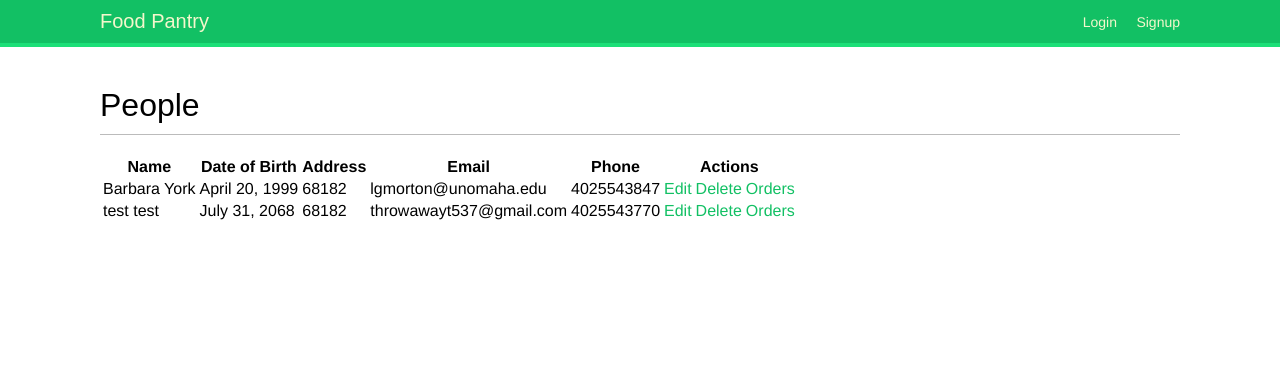
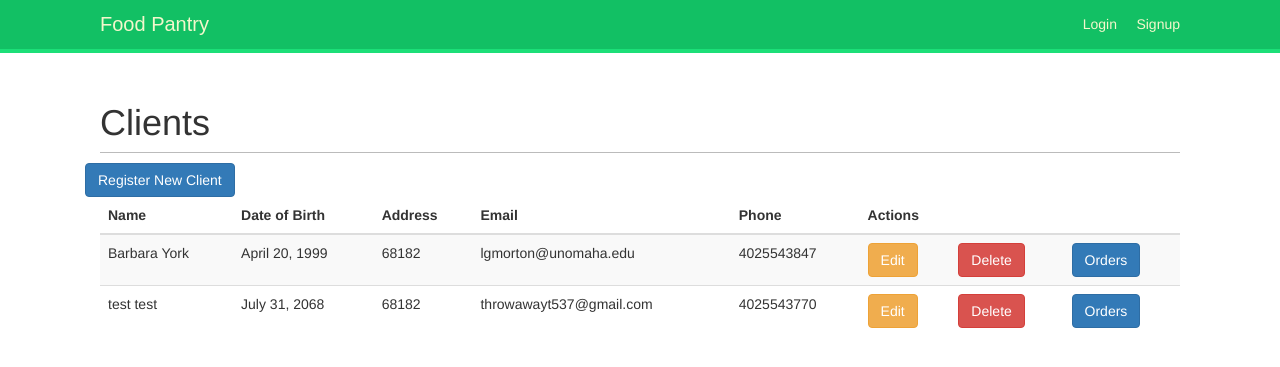
Before and after one commit to Sharon-SA/GoodShephard, a Django app: page /client_list in a window 1280 px wide. Shown: the top 367 px of the page. Run offline with Django 4.2, Linux system fonts and the light colour scheme; data comes from the database, SQL or seed files in the repository; both versions use the stored data as it was after the commit; some libraries are stand-ins or nearby versions; some web fonts are replaced.

Commit message:
Add Button for CLient

```diff
--- a/account/templates/base.html
+++ b/account/templates/base.html
@@ -4,6 +4,9 @@
 <head>
     <title>{% block title %}{% endblock %}</title>
     <link href="{% static "css/base.css" %}" rel="stylesheet">
+    <link rel="stylesheet" href="https://maxcdn.bootstrapcdn.com/bootstrap/3.4.1/css/bootstrap.min.css">
+     <script src="https://ajax.googleapis.com/ajax/libs/jquery/3.6.0/jquery.min.js"></script>
+     <script src="https://maxcdn.bootstrapcdn.com/bootstrap/3.4.1/js/bootstrap.min.js"></script>
 </head>
 <body>
     <div id="header">
@@ -13,8 +16,8 @@
                 <li {% if section == "dashboard" %} class="selected" {% endif %}>
                     <a href="{% url "dashboard" %}">My Dashboard</a>
                 </li>
-                <li {% if section == "people" %}class="selected"{% endif %}>
-                    <a href="{% url "client_list" %}">People</a>
+                <li {% if section == "clients" %}class="selected"{% endif %}>
+                    <a href="{% url "client_list" %}">Clients</a>
                 </li>
                 <li {% if section == "Orders" %} class="selected"{% endif %}>
                     <a href="{% url "order_list" %}">Orders</a>
--- a/account/templates/crm/client_list.html
+++ b/account/templates/crm/client_list.html
@@ -1,11 +1,17 @@
 {% extends "base.html" %}
 {% block title %}
-    People
+    Clients
 {% endblock %}
 
 {% block content %}
-    <h1>People</h1>
-    <table>
+    <h1>Clients</h1>
+
+     <div class="row">
+         <a href="{% url 'client_new' %}"><span
+                    class="btn btn-primary">Register New Client</span></a>
+    </div>
+
+    <table class="table table-striped">
         <thead>
             <tr>
                 <th>Name</th>
@@ -25,8 +31,8 @@
                 <td>{{ client.email }}</td>
                 <td>{{ client.phone }}</td>
                 <td><a href="{% url "client_edit" pk=client.pk %}" class="btn btn-warning">Edit</a></td>
-                <td><a href="{% url "client_delete" pk=client.pk %}" onclick="return confirm('Are you sure you want to delete?')" class="btn btn-warning">Delete</a></td>
-                <td><a href="" class="btn btn-warning">Orders</a></td>
+                <td><a href="{% url "client_delete" pk=client.pk %}" onclick="return confirm('Are you sure you want to delete?')" class="btn btn-danger">Delete</a></td>
+                <td><a href="" class="btn btn-primary">Orders</a></td>
             </tr>
         {% endfor %}
         </tbody>
--- a/account/templates/crm/inventory_list.html
+++ b/account/templates/crm/inventory_list.html
@@ -5,7 +5,7 @@
 
 {% block content %}
     <h1>Inventory</h1>
-    <table>
+    <table class="table table-striped">
         <thead>
             <tr>
                 <th>UPS code</th>
@@ -19,8 +19,8 @@
                 <td>{{ inventory.UPScode }}</td>
                 <td>{{ inventory.item_description }}</td>
                 <td><a href="{% url "inventory_edit" pk=inventory.pk %}" class="btn btn-warning">Edit</a></td>
-                <td><a href="{% url "inventory_delete" pk=inventory.pk %}" onclick="return confirm('Are you sure you want to delete?')" class="btn btn-warning">Delete</a></td>
-                <td><a href="" class="btn btn-warning">Orders that Requested this Item</a></td>
+                <td><a href="{% url "inventory_delete" pk=inventory.pk %}" onclick="return confirm('Are you sure you want to delete?')" class="btn btn-danger">Delete</a></td>
+                <td><a href="" class="btn btn-primary">Orders that Requested this Item</a></td>
             </tr>
         {% endfor %}
         </tbody>
--- a/account/templates/crm/order_list.html
+++ b/account/templates/crm/order_list.html
@@ -5,7 +5,7 @@
 
 {% block content %}
     <h1>Orders</h1>
-    <table>
+    <table class="table table-striped">
         <thead>
             <tr>
                 <th>client</th>
@@ -27,8 +27,8 @@
                 <td>{{ order.delivered_quantity }}</td>
                 <td>{{ order.date }}</td>
                 <td><a href="{% url "order_edit" pk=order.pk %}" class="btn btn-warning">Edit</a></td>
-                <td><a href="{% url "order_delete" pk=order.pk %}" onclick="return confirm('Are you sure you want to delete?')" class="btn btn-warning">Delete</a></td>
-                <td><a href="" class="btn btn-warning">Download Report</a></td>
+                <td><a href="{% url "order_delete" pk=order.pk %}" onclick="return confirm('Are you sure you want to delete?')" class="btn btn-danger">Delete</a></td>
+                <td><a href="" class="btn btn-primary">Download Report</a></td>
             </tr>
         {% endfor %}
         </tbody>
--- a/account/urls.py
+++ b/account/urls.py
@@ -20,6 +20,7 @@ urlpatterns = [
     path('client_list', views.client_list, name='client_list'),
     path('client/<int:pk>/edit/', views.client_edit, name='client_edit'),
     path('client/<int:pk>/delete/', views.client_delete, name='client_delete'),
+    path('client/create/', views.client_new, name='client_new'),
     path('inventory_list', views.inventory_list, name='inventory_list'),
     path('inventory/<int:pk>/edit/', views.inventory_edit, name='inventory_edit'),
     path('inventory/<int:pk>/delete/', views.inventory_delete, name='inventory_delete'),
--- a/account/views.py
+++ b/account/views.py
@@ -12,6 +12,7 @@ from django.shortcuts import redirect
 def home(request):
     return render(request, 'base.html')
 
+
 def user_login(request):
     if request.method == 'POST':
         form = LoginForm(request.POST)
@@ -21,7 +22,7 @@ def user_login(request):
             if user is not None:
                 if user.is_active:
                     login(request, user)
-                    #return HttpResponse('Authenticated successfully')
+                    # return HttpResponse('Authenticated successfully')
                     return dashboard(request)
                 else:
                     return HttpResponse('Disabled account')
@@ -153,3 +154,20 @@ def order_delete(request, pk):
     order = get_object_or_404(Order, pk=pk)
     order.delete()
     return redirect('crm/order_list')
+
+
+@login_required
+def client_new(request):
+    if request.method == "POST":
+        form = ClientForms(request.POST)
+        if form.is_valid():
+            client = form.save(commit=False)
+            client.created_date = timezone.now()
+            client.save()
+            client = Client.objects.filter(created_date__lte=timezone.now())
+            return render(request, 'crm/client_list.html',
+                          {'client': client})
+    else:
+        form = ClientForms()
+        # print("Else")
+    return render(request, 'crm/client_new.html', {'form': form})
```
Also changed, not shown: account/templates/crm/client_new.html (added, +13 -0 lines), account/migrations/0007_auto_20220327_2141.py (added), db.sqlite3.
